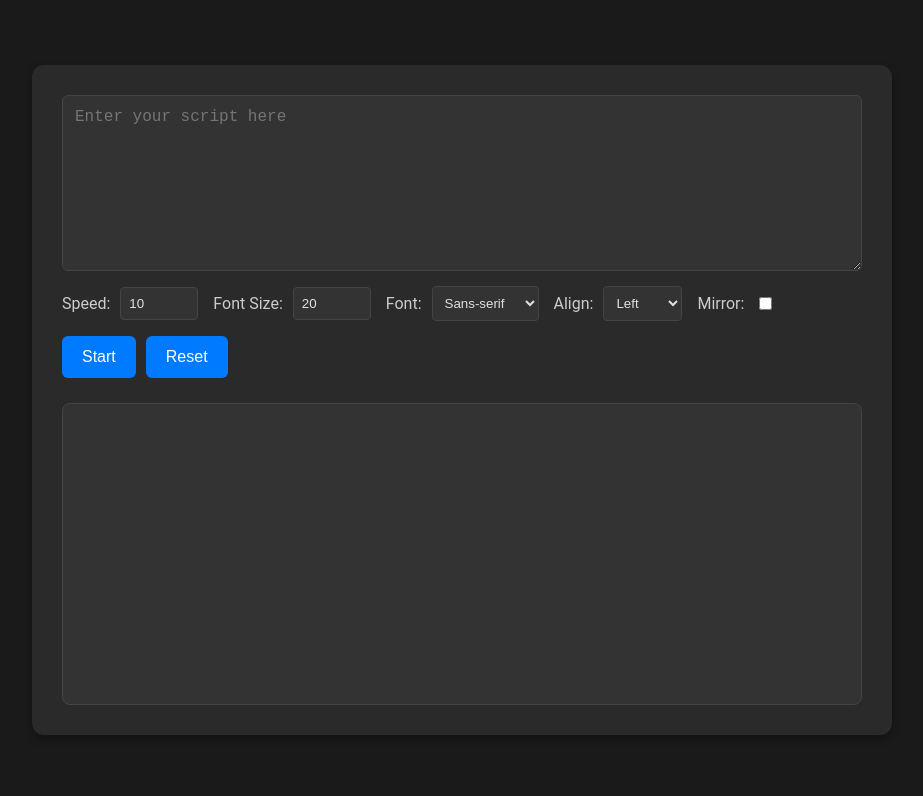
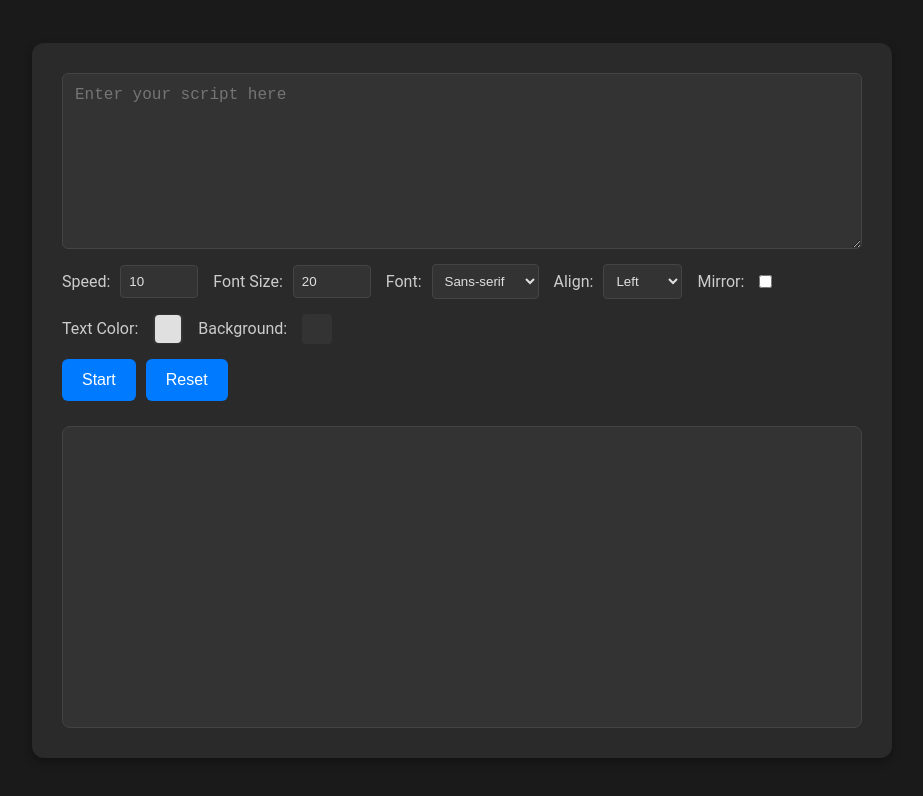
Before and after one commit to indunissanka/teleprompter, a website built with Vite: page index.html in a window 1280 px wide. Shown: the whole page, without its empty margins (178-1101 px from the left). Built offline with nearby package versions, Linux system fonts and the light colour scheme.

Commit message:
Initial commit from your app

```diff
--- a/index.html
+++ b/index.html
@@ -39,6 +39,14 @@
               <label for="mirrorText">Mirror:</label>
               <input type="checkbox" id="mirrorText">
             </div>
+            <div class="color-control">
+              <label for="textColor">Text Color:</label>
+              <input type="color" id="textColor" value="#e0e0e0">
+            </div>
+            <div class="color-control">
+              <label for="backgroundColor">Background:</label>
+              <input type="color" id="backgroundColor" value="#333333">
+            </div>
           </div>
           <div class="button-container">
             <button id="toggleBtn">Start</button>
--- a/script.js
+++ b/script.js
@@ -8,6 +8,8 @@ document.addEventListener('DOMContentLoaded', function() {
       const fontFamilySelect = document.getElementById('fontFamily');
       const textAlignSelect = document.getElementById('textAlign');
       const mirrorTextCheckbox = document.getElementById('mirrorText');
+      const textColorInput = document.getElementById('textColor');
+      const backgroundColorInput = document.getElementById('backgroundColor');
 
       let animationFrameId;
       let startTime;
@@ -29,6 +31,8 @@ document.addEventListener('DOMContentLoaded', function() {
         teleprompterText.style.fontFamily = fontFamilySelect.value;
         teleprompterText.style.textAlign = textAlignSelect.value;
         teleprompterText.style.transform = mirrorTextCheckbox.checked ? 'scaleX(-1)' : 'scaleX(1)';
+        teleprompterText.style.color = textColorInput.value;
+        teleprompterText.parentElement.style.backgroundColor = backgroundColorInput.value;
       }
 
       function scrollText(timestamp) {
@@ -85,4 +89,6 @@ document.addEventListener('DOMContentLoaded', function() {
       fontFamilySelect.addEventListener('change', updateTeleprompter);
       textAlignSelect.addEventListener('change', updateTeleprompter);
       mirrorTextCheckbox.addEventListener('change', updateTeleprompter);
+      textColorInput.addEventListener('input', updateTeleprompter);
+      backgroundColorInput.addEventListener('input', updateTeleprompter);
     });
--- a/style.css
+++ b/style.css
@@ -47,7 +47,8 @@ body {
     .font-size-control,
     .font-family-control,
     .text-align-control,
-    .mirror-control {
+    .mirror-control,
+    .color-control {
       display: flex;
       align-items: center;
     }
@@ -56,7 +57,8 @@ body {
     .font-size-control label,
     .font-family-control label,
     .text-align-control label,
-    .mirror-control label {
+    .mirror-control label,
+    .color-control label {
       margin-right: 10px;
       color: #ccc;
     }
@@ -82,6 +84,32 @@ body {
 
     .mirror-control input[type="checkbox"] {
       margin-left: 5px;
+    }
+
+    .color-control input[type="color"] {
+      margin-left: 5px;
+      -webkit-appearance: none;
+      -moz-appearance: none;
+      appearance: none;
+      width: 30px;
+      height: 30px;
+      border: none;
+      border-radius: 4px;
+      background-color: #333;
+    }
+
+    .color-control input[type="color"]::-webkit-color-swatch-wrapper {
+      padding: 0;
+    }
+
+    .color-control input[type="color"]::-webkit-color-swatch {
+      border: none;
+      border-radius: 4px;
+    }
+
+    .color-control input[type="color"]::-moz-color-swatch {
+      border: none;
+      border-radius: 4px;
     }
 
     .button-container {
```
